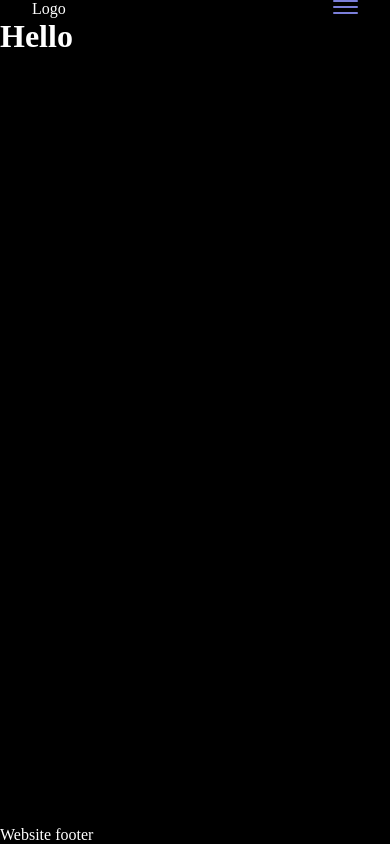
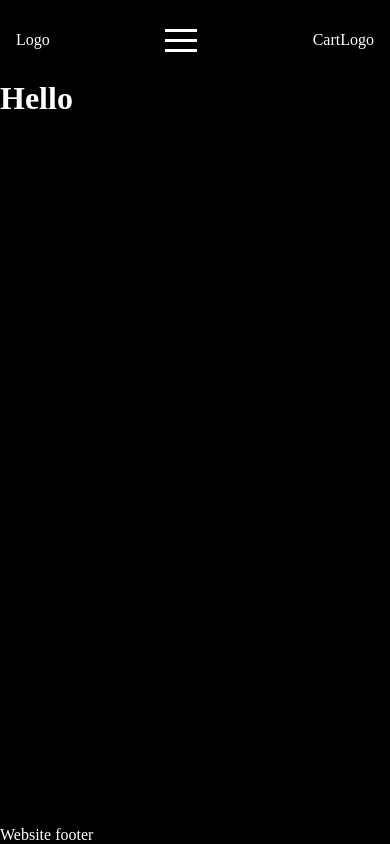
Before and after one commit to jonnebonde/frontend_frameworks_ca, a React (Create React App) app: page / in a window 390 px wide. Built offline with nearby package versions, Linux system fonts and the light colour scheme.

Commit message:
fixed responsiveness on navbar and stats handling

```diff
--- a/package.json
+++ b/package.json
@@ -5,6 +5,7 @@
     "@testing-library/jest-dom": "^5.17.0",
     "@testing-library/react": "^13.4.0",
     "@testing-library/user-event": "^13.5.0",
+    "hamburger-react": "^2.5.1",
     "prop-types": "^15.8.1",
     "react": "^18.3.1",
     "react-dom": "^18.3.1",
--- a/src/Components/Layout/Header/Nav/index.jsx
+++ b/src/Components/Layout/Header/Nav/index.jsx
@@ -1,67 +1,45 @@
-import { useState } from "react";
-import styled from "styled-components";
+import { useEffect, useState } from "react";
 import { NavLink } from "react-router-dom";
 import MainLogo from "./Logo";
+import { Nav, ChangeDirection, HamburgerContainer, Menu } from "./index.styles";
+import Hamburger from "hamburger-react";
 
 const Navbar = () => {
   const [isOpen, setIsOpen] = useState(false);
+
+  function toggleMenu() {
+    setIsOpen(!isOpen);
+  }
+
+  function handleClickOutside(event) {
+    if (!event.target.closest("nav") && isOpen) {
+      setIsOpen(false);
+    }
+  }
+
+  useEffect(() => {
+    document.addEventListener("click", handleClickOutside);
+    return () => {
+      document.removeEventListener("click", handleClickOutside);
+    };
+  }, [isOpen]);
+
   return (
     <Nav>
       <MainLogo />
-      <Hamburger onClick={() => setIsOpen(!isOpen)}>
-        <span />
-        <span />
-        <span />
-      </Hamburger>
-      <Menu isOpen={isOpen}>
-        <NavLink to="/about">Home</NavLink>
-        <NavLink to="/contact">Contact</NavLink>
-      </Menu>
+      <ChangeDirection>
+        <div></div>
+        <HamburgerContainer onClick={toggleMenu}>
+          <Hamburger toggled={isOpen} />
+        </HamburgerContainer>
+        <Menu $isOpen={isOpen}>
+          <NavLink to="/">Home</NavLink>
+          <NavLink to="/contact">Contact</NavLink>
+        </Menu>
+        <div>CartLogo</div>
+      </ChangeDirection>
     </Nav>
   );
 };
 
 export default Navbar;
-
-const Nav = styled.div`
-  padding: 0 2rem;
-  display: flex;
-  justify-content: space-between;
-  align-items: center;
-  flex-wrap: wrap;
-  background: var(--color-primary);
-`;
-
-const Menu = styled.div`
-  display: flex;
-  justify-content: space-between;
-  align-items: center;
-  position: relative;
-
-  @media (max-width: 768px) {
-    overflow: hidden;
-    flex-direction: column;
-    max-height: ${({ isOpen }) => (isOpen ? "300px" : "0")};
-    transition: max-height 0.3s ease-in;
-    width: 100%;
-  }
-`;
-
-const Hamburger = styled.div`
-  display: none;
-
-  flex-direction: column;
-  cursor: pointer;
-
-  span {
-    height: 2px;
-    width: 25px;
-    background: #7b7fda;
-    margin-bottom: 4px;
-    border-radius: 5px;
-  }
-
-  @media (max-width: 768px) {
-    display: flex;
-  }
-`;
--- /dev/null
+++ b/src/Components/Layout/Header/Nav/index.styles.jsx
@@ -0,0 +1,49 @@
+import styled from "styled-components";
+
+const ChangeDirection = styled.div`
+  display: flex;
+  width: 100%;
+  justify-content: space-between;
+  align-items: center;
+`;
+
+const Nav = styled.nav`
+  width: 100%;
+  margin: 0 auto;
+  display: flex;
+  justify-content: space-between;
+  align-items: center;
+  background: var(--color-primary);
+`;
+
+const Menu = styled.div`
+  display: flex;
+  justify-content: space-between;
+  align-items: center;
+  position: relative;
+
+  @media (max-width: 768px) {
+    overflow: hidden;
+    flex-direction: column;
+    max-height: ${({ $isOpen }) => ($isOpen ? "300px" : "0")};
+    transition: max-height 0.3s ease-in;
+    width: 100%;
+    top: 70px;
+    position: absolute;
+    left: 0;
+    right: 0;
+    background: grey;
+  }
+`;
+
+const HamburgerContainer = styled.div`
+  display: none;
+  flex-direction: column;
+  cursor: pointer;
+
+  @media (max-width: 768px) {
+    display: flex;
+  }
+`;
+
+export { Nav, ChangeDirection, HamburgerContainer, Menu };
--- a/src/Components/Layout/Header/index.jsx
+++ b/src/Components/Layout/Header/index.jsx
@@ -1,11 +1,5 @@
-import styled from "styled-components";
 import NavBar from "./Nav";
-
-const HeaderContainer = styled.header`
-  width: 100%;
-  background-color: transparent;
-  z-index: var(--z-fixed);
-`;
+import { HeaderContainer } from "./index.styles";
 
 function Header() {
   return (
--- /dev/null
+++ b/src/Components/Layout/Header/index.styles.jsx
@@ -0,0 +1,11 @@
+import styled from "styled-components";
+
+const HeaderContainer = styled.header`
+  width: 100%;
+  margin: 0 auto;
+  background-color: var(--color-primary);
+  z-index: var(--z-fixed);
+  padding: 1rem;
+`;
+
+export { HeaderContainer };
```
Also changed, not shown: 1 other file (tests, documents, lock files or other folders).
